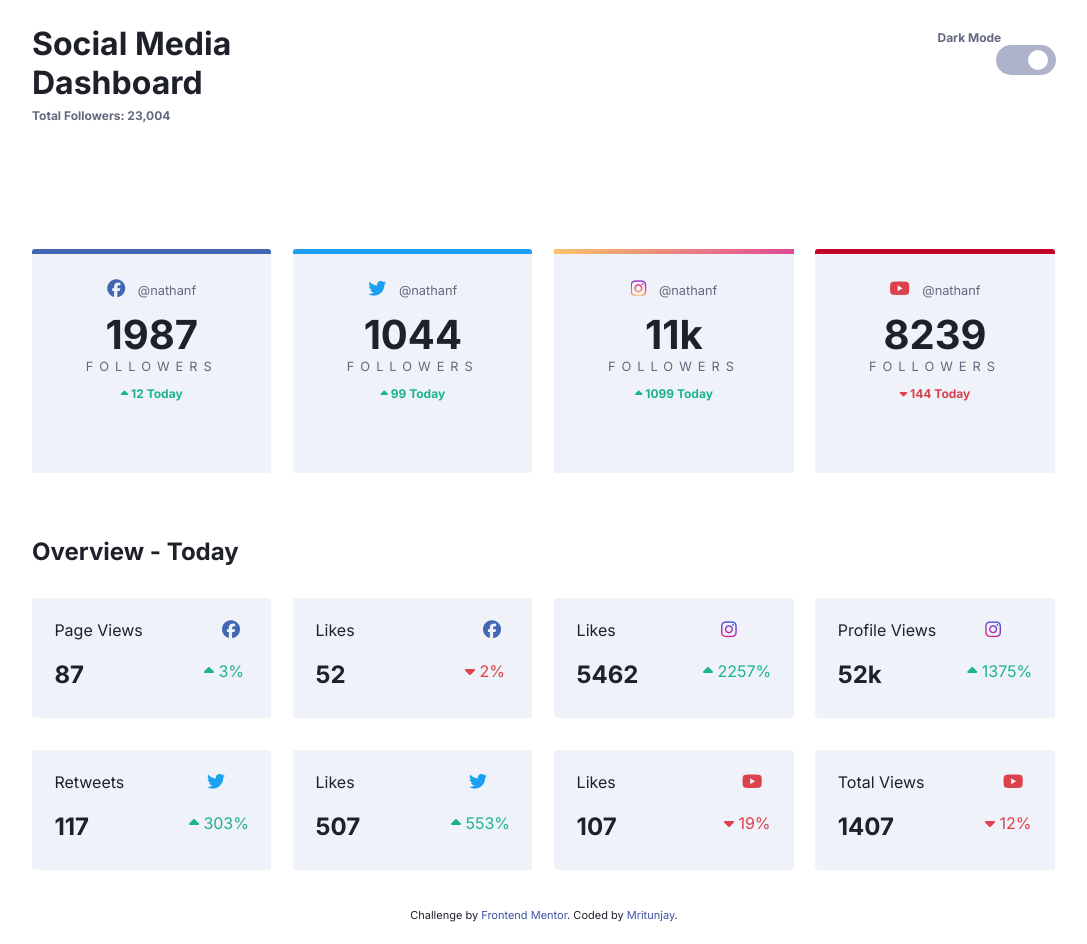
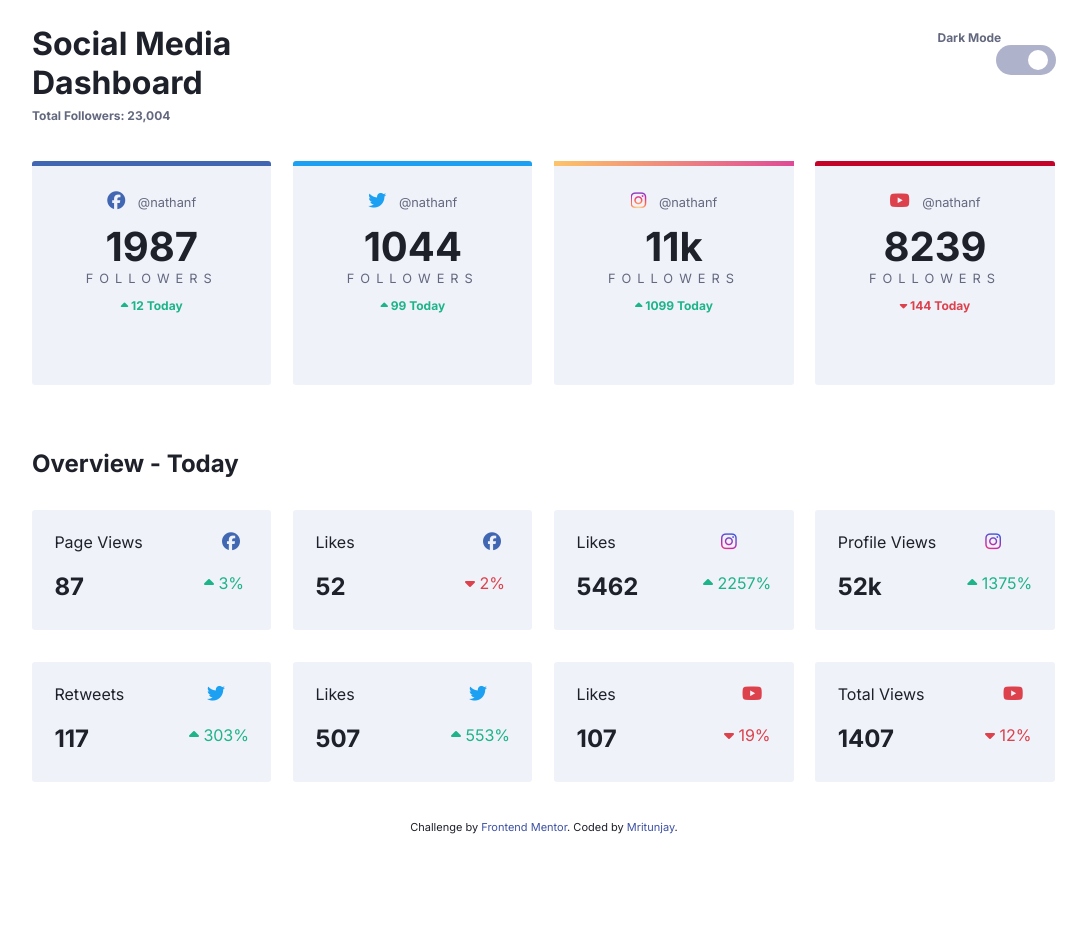
Before and after one commit to mritunjaysaha/social-media-dashboard, a plain HTML site: page index.html in a window 1280 px wide. Shown: the whole page, without its empty margins (96-1183 px from the left). After the commit the page ends 856 px from the top, so only its background shows below. Drawn offline with Linux system fonts and the light colour scheme.

Commit message:
changed the gap between header and cards section

```diff
--- a/styles/styles.css
+++ b/styles/styles.css
@@ -55,7 +55,7 @@ body {
     display: flex;
     flex-direction: row;
     margin: 0;
-    padding: 1.5em 8em;
+    padding: 1.5em 8em 0 8em;
 }
 .header p {
     font-size: 12px;
@@ -92,7 +92,7 @@ body {
 .cards {
     display: flex;
     flex-direction: row;
-    margin: 6em 4em 4em 8em;
+    margin: 2em 4em 4em 8em;
     position: relative;
 }
 .card {
```
